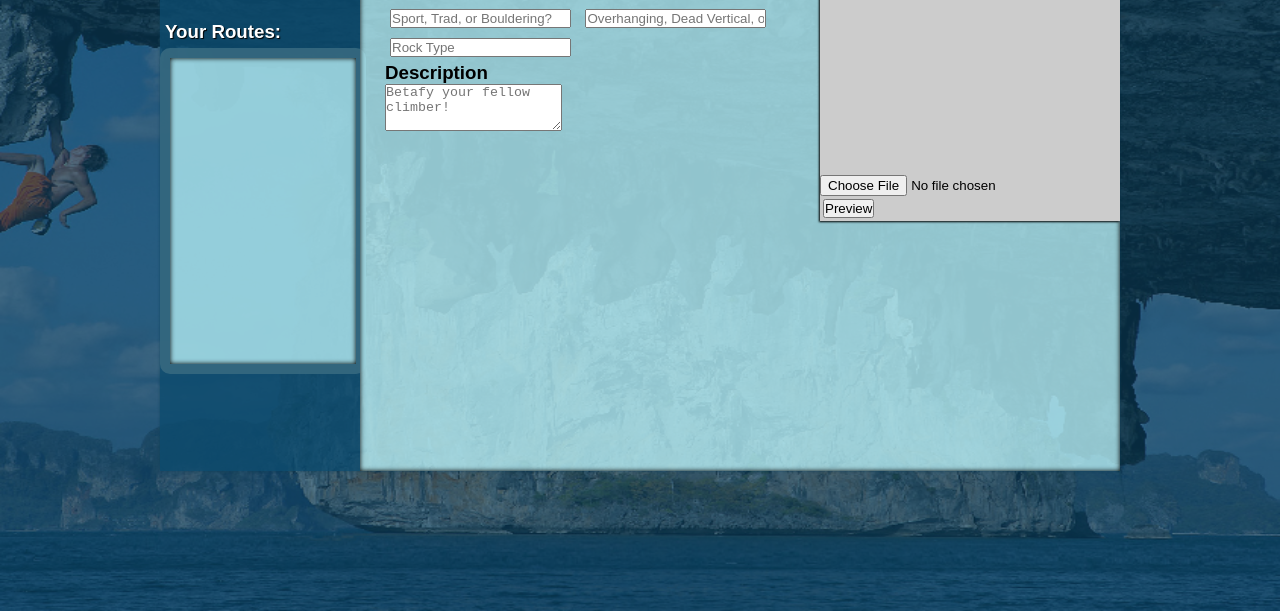
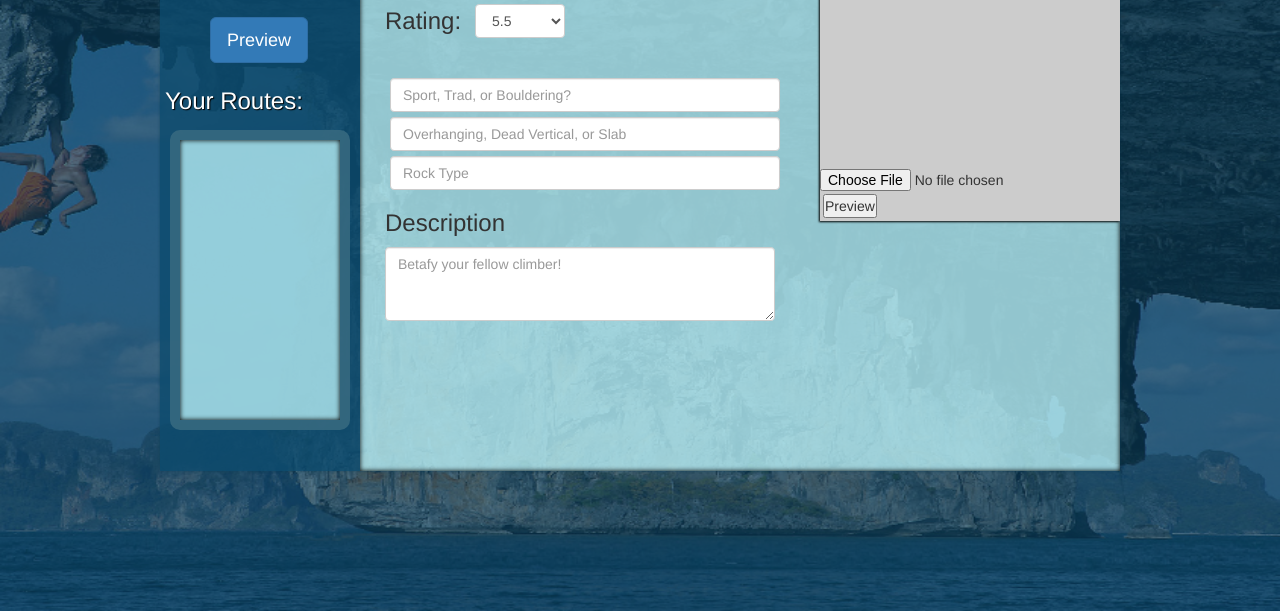
Before and after one commit to jhendley25/hackathonapp, a plain HTML site: page index.html in a window 1280 px wide. Shown: the part 189-804 px from the top of the page. Drawn offline with nearby package versions, Linux system fonts and the light colour scheme; a script that the page names is missing.

Commit message:
added bootstrap cdn links to index

```diff
--- a/index.html
+++ b/index.html
@@ -12,6 +12,8 @@
     <!-- Place favicon.ico and apple-touch-icon.png in the root directory -->
     <link rel="stylesheet" href="styles/ae8ace6a.main.css">
     <script src="http://www.parsecdn.com/js/parse-1.2.10.min.js"></script>
+    <link rel="stylesheet" href="//netdna.bootstrapcdn.com/bootstrap/3.0.0/css/bootstrap.min.css">
+    <script src="//netdna.bootstrapcdn.com/bootstrap/3.0.0/js/bootstrap.min.js"></script>
 
 </head>
 
```
